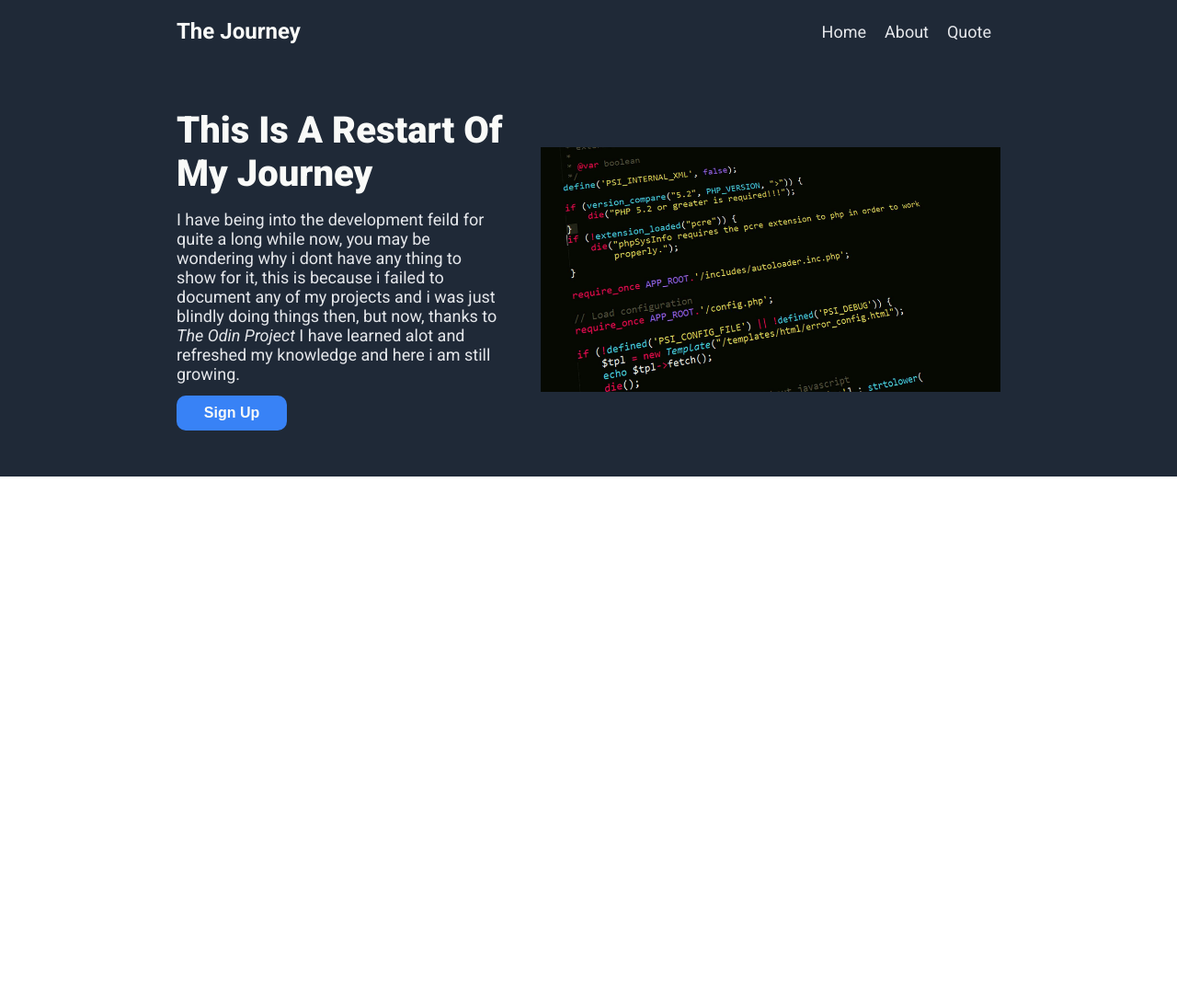
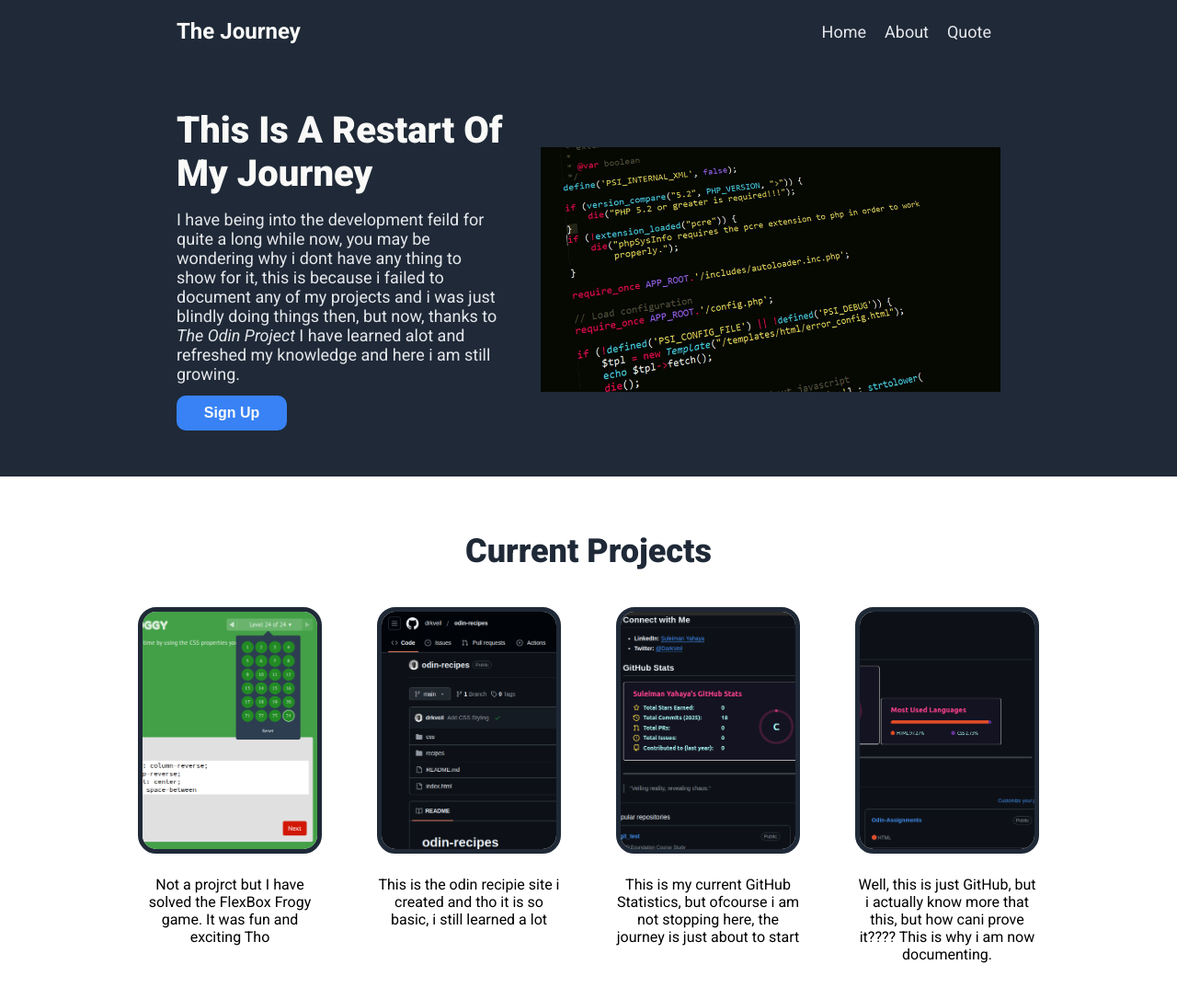
Before and after one commit to drkveil/Landing-Page, a plain HTML site: page index.html in a window 1280 px wide. Shown: the whole page at 92% size. Before the commit the page ends 800 px from the top, so only its background shows below. Drawn offline with Linux system fonts and the light colour scheme.

Commit message:
Update the information section of the landing page

```diff
--- a/index.html
+++ b/index.html
@@ -27,7 +27,27 @@
             </div>
         </div>
     </div>
-    <div class="info-section"></div>
+    <div class="project-section">
+        <h1>Current Projects</h1>
+        <div class="cards">
+            <div class="card">
+                <img src="img/card1.png" width="200px" alt="FlexBox Frogy Solved">
+                <p>Not a projrct but I have solved the FlexBox Frogy game. It was fun and exciting Tho</p>
+            </div>
+            <div class="card">
+                <img src="img/card2.png" width="200px" alt="Odin Recipie GitHub Screenshot">
+                <p>This is the odin recipie site i created and tho it is so basic, i still learned a lot</p>
+            </div>
+            <div class="card">
+                <img src="img/card3.png" width="200px" alt="My GitHub Statistics">
+                <p>This is my current GitHub Statistics, but ofcourse i am not stopping here, the journey is just about to start</p>
+            </div>
+            <div class="card">
+                <img src="img/card4.png" width="200px" alt="Current Languages">
+                <p>Well, this is just GitHub, but i actually know more that this, but how cani prove it???? This is why i am now documenting.</p>
+            </div>
+        </div>
+    </div>
     <div class="quote-section"></div>
     <div class="cta-section"></div>
     <div class="footer"></div>
--- a/style.css
+++ b/style.css
@@ -83,3 +83,40 @@ a{
 .image img{
     width:500px
 }
+
+.project-section{
+    display: flex;
+    flex-direction: column;
+    justify-content: center;
+    align-items: center;
+    padding: 20px 0px;
+}
+
+.project-section h1{
+    font-size: 36px;
+    color: #1f2937;
+    font-weight: 900;
+    margin: 40px 0px;
+}
+
+.cards{
+    display: flex;
+    justify-content: center;
+    gap: 60px;
+    flex-wrap: wrap
+}
+
+.card{
+    width: 200px;
+    text-align: center;
+}
+
+.card img{
+    width: 200px;
+    border: 5px solid #1f2937;
+    border-radius: 20px;
+}
+
+.card p{
+    margin: 20px 0;
+}
```
Also changed, not shown: img/card1.png (added), img/card2.png (added), img/card3.png (added), img/card4.png (added).
